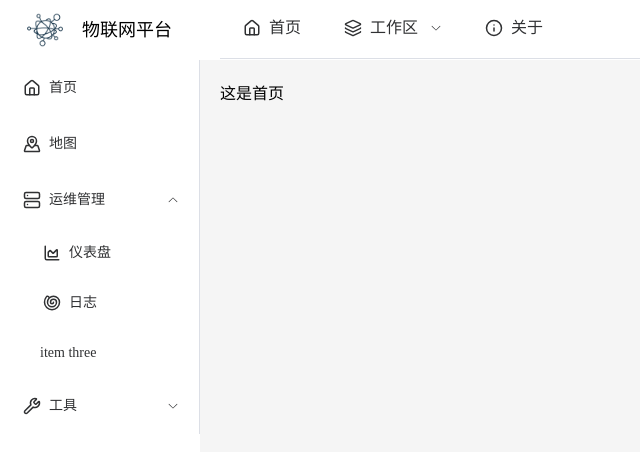
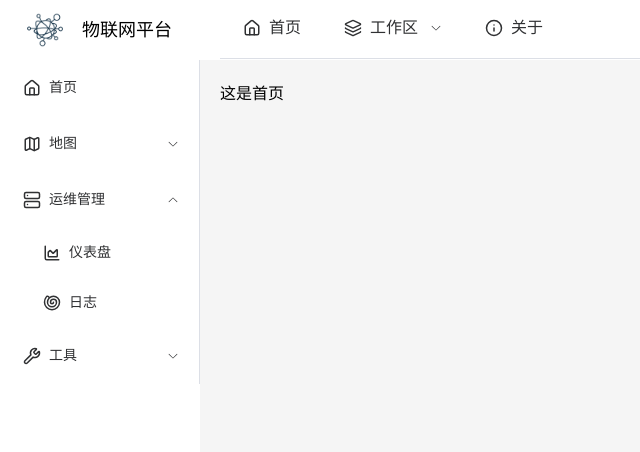
Before and after one commit to xiaozhuABCD1234/IOT-Manage-System, a Vue app in the folder frontend/: page / in a window 1280 px wide. Both pictures are taken after a click on the element "运维管理". Shown: the top 452 px of the page, without its empty margins (0-640 px from the left). Built offline with nearby package versions, Linux system fonts and the light colour scheme.

Commit message:
feat: 更新 AsideBar 组件，修复路由绑定；重构地图相关菜单项，添加实时位置和历史轨迹选项

```diff
--- a/frontend/01.js
+++ b/frontend/01.js
@@ -115,9 +115,3 @@ client.on("reconnect", () => {
   console.log("Attempting to reconnect...");
   sendingActive = true;
 });
-
-// 安全关闭连接的示例（根据需要调用）
-// process.on('SIGINT', () => {
-//   sendingActive = false;
-//   client.end();
-// });
--- a/frontend/src/components/AsideBar.vue
+++ b/frontend/src/components/AsideBar.vue
@@ -4,7 +4,7 @@
     class="el-menu-vertical-demo"
     @open="handleOpen"
     @close="handleClose"
-    router="true"
+    :router="true"
   >
     <el-menu-item index="/">
       <el-icon>
@@ -12,32 +12,33 @@
       </el-icon>
       <span>首页</span>
     </el-menu-item>
-    <!-- <el-sub-menu index="1">
+    <el-sub-menu index="/map">
       <template #title>
         <el-icon>
-          <location />
+          <Map />
         </el-icon>
-        <span>Navigator One</span>
+        <span>地图</span>
       </template>
-<el-menu-item-group title="Group One">
-  <el-menu-item index="1-1">item one</el-menu-item>
-  <el-menu-item index="1-2">item two</el-menu-item>
-</el-menu-item-group>
-<el-menu-item-group title="Group Two">
-  <el-menu-item index="1-3">item three</el-menu-item>
-</el-menu-item-group>
-<el-sub-menu index="1-4">
-  <template #title>item four</template>
-  <el-menu-item index="1-4-1">item one</el-menu-item>
-</el-sub-menu>
-</el-sub-menu> -->
-    <el-menu-item index="/map">
-      <el-icon>
-        <MapPinned />
-      </el-icon>
-      <span>地图</span>
-    </el-menu-item>
-    <el-sub-menu>
+      <el-menu-item index="/map/real-time">
+        <el-icon>
+          <MapPinned />
+        </el-icon>
+        <span>实时位置</span>
+      </el-menu-item>
+      <el-menu-item index="/map/UWB">
+        <el-icon>
+          <MapPinHouse />
+        </el-icon>
+        <span>UWB室内定位</span>
+      </el-menu-item>
+      <el-menu-item index="/map/history">
+        <el-icon>
+          <History />
+        </el-icon>
+        <span>历史轨迹</span>
+      </el-menu-item>
+    </el-sub-menu>
+    <el-sub-menu index="/devops">
       <template #title>
         <el-icon>
           <Server />
@@ -50,15 +51,14 @@
         </el-icon>
         <span>仪表盘</span>
       </el-menu-item>
-      <el-menu-item index="1-2">
+      <el-menu-item index="/devops/logs">
         <el-icon>
           <Shell />
         </el-icon>
         <span>日志</span>
       </el-menu-item>
-      <el-menu-item index="1-3">item three</el-menu-item>
     </el-sub-menu>
-    <el-sub-menu index="4">
+    <el-sub-menu index="/tools">
       <template #title>
         <el-icon>
           <Wrench />
@@ -80,6 +80,9 @@ import {
   ChartArea,
   House,
   MapPinned,
+  Map,
+  MapPinHouse,
+  History,
   Server,
   Shell,
   Wrench,
--- a/frontend/src/router/index.ts
+++ b/frontend/src/router/index.ts
@@ -14,8 +14,8 @@ const router = createRouter({
       component: () => import("@/views/AboutView.vue"),
     },
     {
-      path: "/map",
-      name: "map",
+      path: "/map/real-time",
+      name: "map/real-time",
       component: () => import("@/views/MapView.vue"),
     },
     {
```
